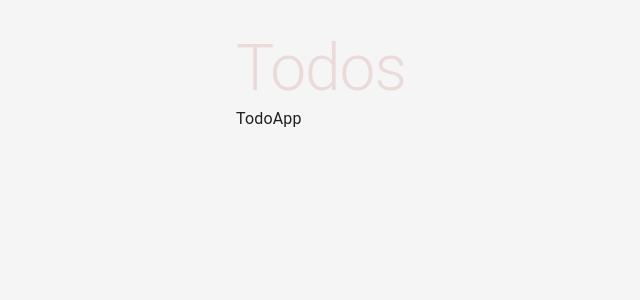
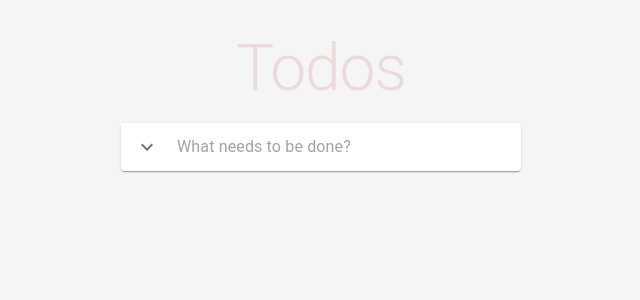
Before and after one commit to kovalkl/mindbox_test, a React (Vite) app: page / in a window 1280 px wide. Shown: the top 300 px of the page, without its empty margins (319-959 px from the left). Built offline with nearby package versions, Linux system fonts and the light colour scheme.

Commit message:
feat: implement todoInput component

```diff
--- a/package.json
+++ b/package.json
@@ -12,6 +12,7 @@
   "dependencies": {
     "@emotion/react": "^11.14.0",
     "@emotion/styled": "^11.14.0",
+    "@mui/icons-material": "^6.4.5",
     "@mui/material": "^6.4.5",
     "react": "^19.0.0",
     "react-dom": "^19.0.0"
--- a/src/components/TodoApp/TodoApp.tsx
+++ b/src/components/TodoApp/TodoApp.tsx
@@ -1,3 +1,20 @@
+import { Stack } from "@mui/material";
+
+import { TodoInput } from "@/components/TodoApp/components/TodoInput/TodoInput";
+import { useState } from "react";
+
 export const TodoApp = () => {
-  return <div>TodoApp</div>;
+  const [todos, setTodos] = useState<string[]>([]);
+
+  const addTodo = (newTodo: string) => {
+    setTodos((todos) => [...todos, newTodo]);
+  };
+
+  return (
+    <Stack className="todo-app">
+      <TodoInput addTodo={addTodo} />
+      {/* <TodoList /> */}
+      {/* <TodoControls /> */}
+    </Stack>
+  );
 };
--- /dev/null
+++ b/src/components/TodoApp/components/TodoInput/TodoInput.tsx
@@ -0,0 +1,52 @@
+import IconButton from "@mui/material/IconButton";
+import InputBase from "@mui/material/InputBase";
+import Paper from "@mui/material/Paper";
+import ExpandMoreIcon from "@mui/icons-material/ExpandMore";
+import { useState } from "react";
+
+const PLACEHOLDER_TEXT = "What needs to be done?";
+
+type TodoInputProps = {
+  // eslint-disable-next-line no-unused-vars
+  addTodo: (todo: string) => void;
+};
+
+export const TodoInput = ({ addTodo }: TodoInputProps) => {
+  const [inputValue, setInputValue] = useState("");
+
+  const submitForm = (event: React.FormEvent<HTMLFormElement>) => {
+    event.preventDefault();
+    const trimmedValue = inputValue.trim();
+
+    if (!trimmedValue) {
+      return;
+    }
+
+    addTodo(inputValue);
+    setInputValue("");
+  };
+
+  return (
+    <Paper
+      component="form"
+      onSubmit={submitForm}
+      sx={{
+        p: "2px 4px",
+        display: "flex",
+        alignItems: "center",
+        width: "100%",
+      }}
+    >
+      <IconButton sx={{ p: "10px" }} aria-label="expand-more">
+        <ExpandMoreIcon />
+      </IconButton>
+      <InputBase
+        value={inputValue}
+        onChange={(event) => setInputValue(event.target.value)}
+        placeholder={PLACEHOLDER_TEXT}
+        inputProps={{ "aria-label": PLACEHOLDER_TEXT }}
+        sx={{ ml: 1, flex: 1 }}
+      />
+    </Paper>
+  );
+};
--- a/src/theme.ts
+++ b/src/theme.ts
@@ -14,6 +14,8 @@ export const theme = createTheme({
     h1: {
       fontSize: "4rem",
       color: COLORS.SECONDARY,
+      textAlign: "center",
+      marginBottom: "1rem",
     },
   },
   components: {
@@ -24,5 +26,15 @@ export const theme = createTheme({
         },
       },
     },
+    MuiStack: {
+      styleOverrides: {
+        root: {
+          "&.todo-app": {
+            backgroundColor: COLORS.WHITE,
+            minWidth: "400px",
+          },
+        },
+      },
+    },
   },
 });
```
Also changed, not shown: 1 other file (tests, documents, lock files or other folders).
